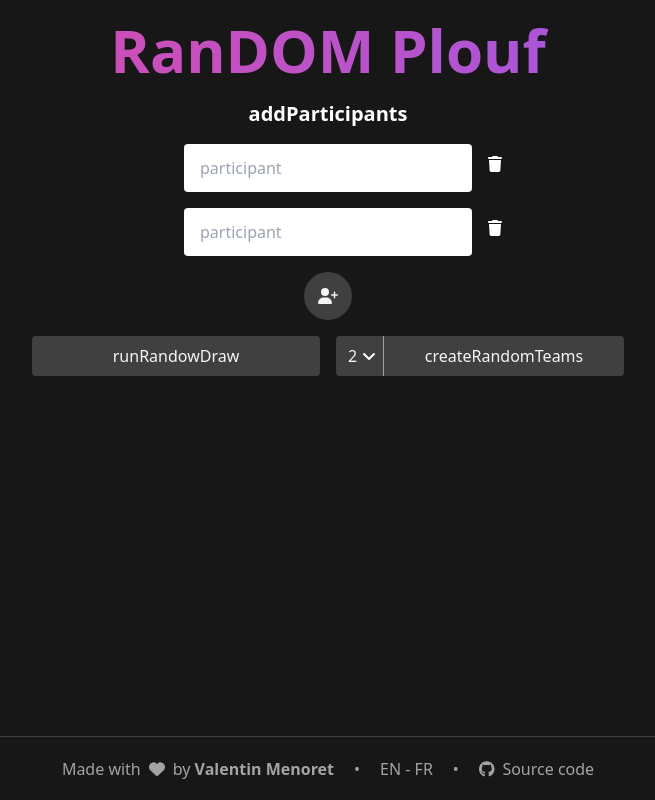
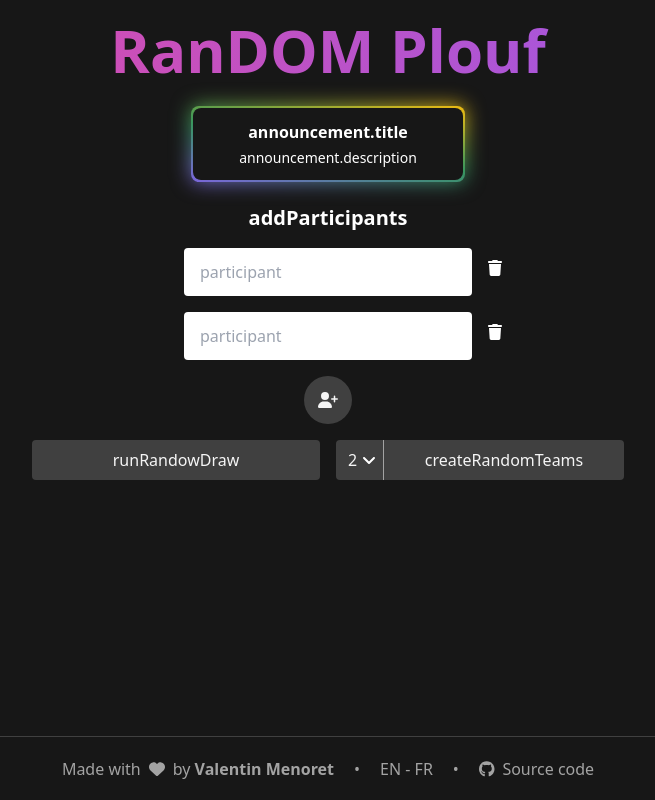
Before and after one commit to Spookywy/random-plouf, a Next.js app: page /en in a window 1280 px wide. Shown: the whole page, without its empty margins (312-967 px from the left). Built offline with nearby package versions, Linux system fonts and the light colour scheme; what i18next-resources-to-backend would draw is missing.

Commit message:
✨ add "announcement" component

```diff
--- a/package.json
+++ b/package.json
@@ -20,6 +20,7 @@
     "@vercel/og": "^0.5.2",
     "accept-language": "^3.0.18",
     "classnames": "^2.3.2",
+    "clsx": "^2.1.1",
     "eslint": "8.36.0",
     "eslint-config-next": "^14.1.0",
     "i18next": "^23.8.2",
--- /dev/null
+++ b/src/app/[lng]/components/annoucement/announcement.css
@@ -0,0 +1,47 @@
+.rainbow {
+  position: relative;
+  background-color: #171717;
+  border-radius: 8px;
+  padding: 12px;
+  cursor: pointer;
+  width: 270px;
+  text-align: center;
+}
+
+.rainbow::before,
+.rainbow:after {
+  content: "";
+  border-radius: 8px;
+  position: absolute;
+  left: -2px;
+  top: -2px;
+  background: linear-gradient(
+    10deg,
+    #ec4899,
+    #8b5cf6,
+    #32965d,
+    #ffbe0b,
+    #880d1e
+  );
+  background-size: 400%;
+  width: calc(100% + 4px);
+  height: calc(100% + 4px);
+  z-index: -1;
+  animation: rainbowAnimation 2s linear infinite;
+}
+
+.rainbow:after {
+  filter: blur(10px);
+}
+
+@keyframes rainbowAnimation {
+  0% {
+    background-position: 0 0;
+  }
+  50% {
+    background-position: 100% 0;
+  }
+  100% {
+    background-position: 0 0;
+  }
+}
--- /dev/null
+++ b/src/app/[lng]/components/annoucement/announcement.tsx
@@ -0,0 +1,24 @@
+import { useTranslation } from "@/app/i18n/client";
+import { GOOGLE_PLAY_APP_URL } from "@/constants";
+import clsx from "clsx";
+import "./announcement.css";
+
+type AnnouncementProps = {
+  className?: string;
+  lng: string;
+};
+
+export function Announcement({ className, lng }: AnnouncementProps) {
+  const { t } = useTranslation(lng);
+
+  return (
+    <a
+      className={clsx(className, "rainbow")}
+      target="_blank"
+      href={GOOGLE_PLAY_APP_URL}
+    >
+      <h3 className="mb-1 font-bold">{t("announcement.title")}</h3>
+      <p className="text-sm">{t("announcement.description")}</p>
+    </a>
+  );
+}
--- a/src/app/[lng]/page.tsx
+++ b/src/app/[lng]/page.tsx
@@ -9,6 +9,7 @@ import {
 import { FontAwesomeIcon } from "@fortawesome/react-fontawesome";
 import { useEffect, useRef, useState } from "react";
 import { useTranslation } from "../i18n/client";
+import { Announcement } from "./components/annoucement/announcement";
 import CreateTeamButton from "./components/buttons/createTeamButton";
 import StyledButton from "./components/buttons/styledButton";
 import Participant from "./components/participant";
@@ -177,6 +178,7 @@ export default function Home({ params }: PageProps) {
 
   return (
     <main className="flex flex-col items-center gap-4 p-5">
+      <Announcement lng={lng} className="m-2" />
       {sectionToShow === "participants" ? (
         <>
           <p className="text-xl font-semibold">{t("addParticipants")}</p>
--- a/src/app/i18n/locales/en/translation.json
+++ b/src/app/i18n/locales/en/translation.json
@@ -10,5 +10,9 @@
   "goBack": "Go back",
   "createRandomTeams": "Create <b>{{numberOfTeams}}</b> random teams",
   "participant": "Participant {{participantNumber}}",
-  "team": "Team {{teamNumber}}"
+  "team": "Team {{teamNumber}}",
+  "announcement": {
+    "title": "New",
+    "description": "Download the mobile app"
+  }
 }
--- a/src/app/i18n/locales/fr/translation.json
+++ b/src/app/i18n/locales/fr/translation.json
@@ -10,5 +10,9 @@
   "goBack": "Retour",
   "createRandomTeams": "Créer <b>{{numberOfTeams}}</b> équipes aléatoires",
   "participant": "Participant {{participantNumber}}",
-  "team": "Équipe {{teamNumber}}"
+  "team": "Équipe {{teamNumber}}",
+  "announcement": {
+    "title": "Nouveauté",
+    "description": "Télécharger l’application mobile"
+  }
 }
--- /dev/null
+++ b/src/constants.ts
@@ -0,0 +1,2 @@
+export const GOOGLE_PLAY_APP_URL =
+  "https://play.google.com/store/apps/details?id=com.valandxp.randomploufmobile";
```
Also changed, not shown: 1 other file (tests, documents, lock files or other folders).
